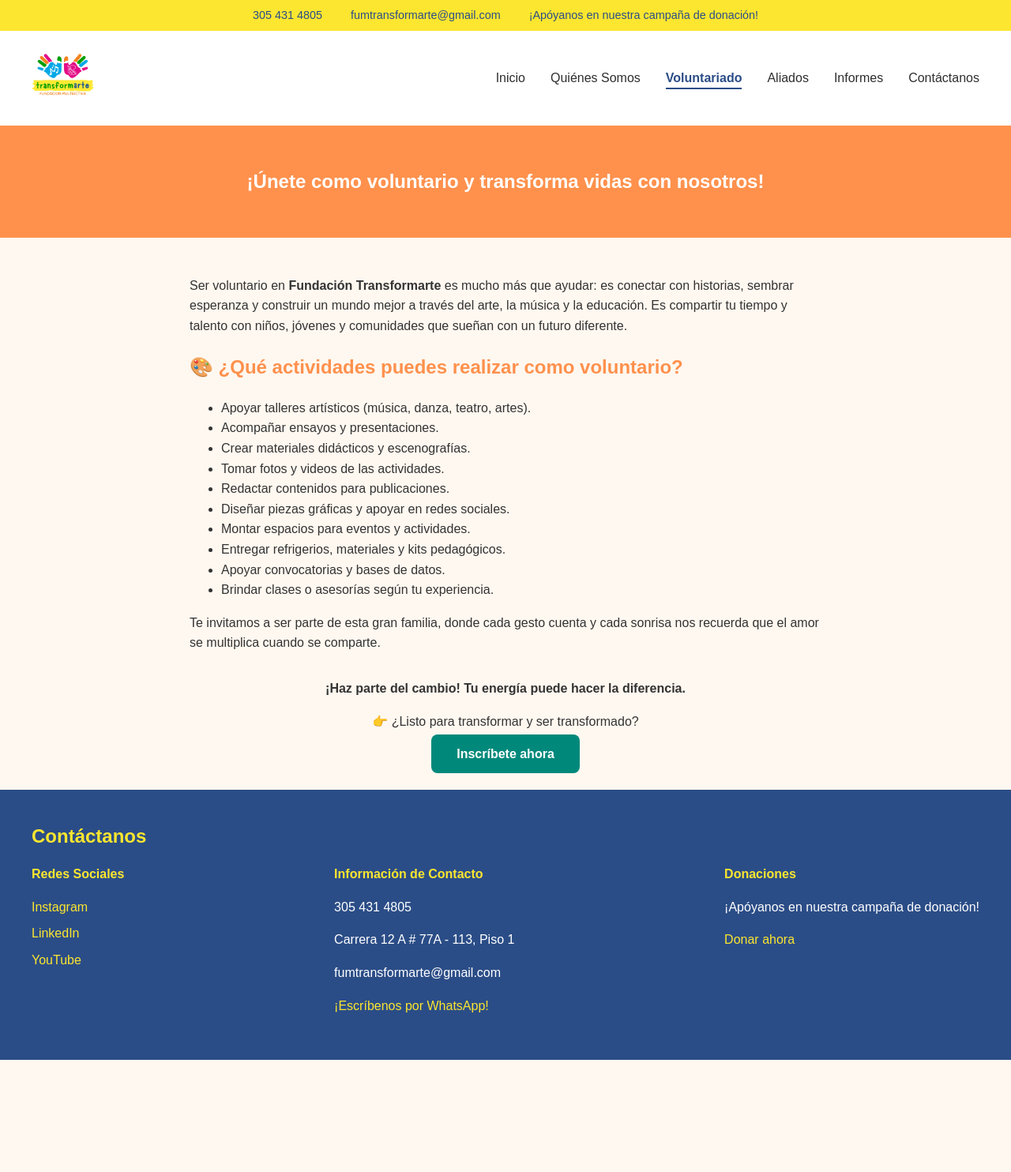
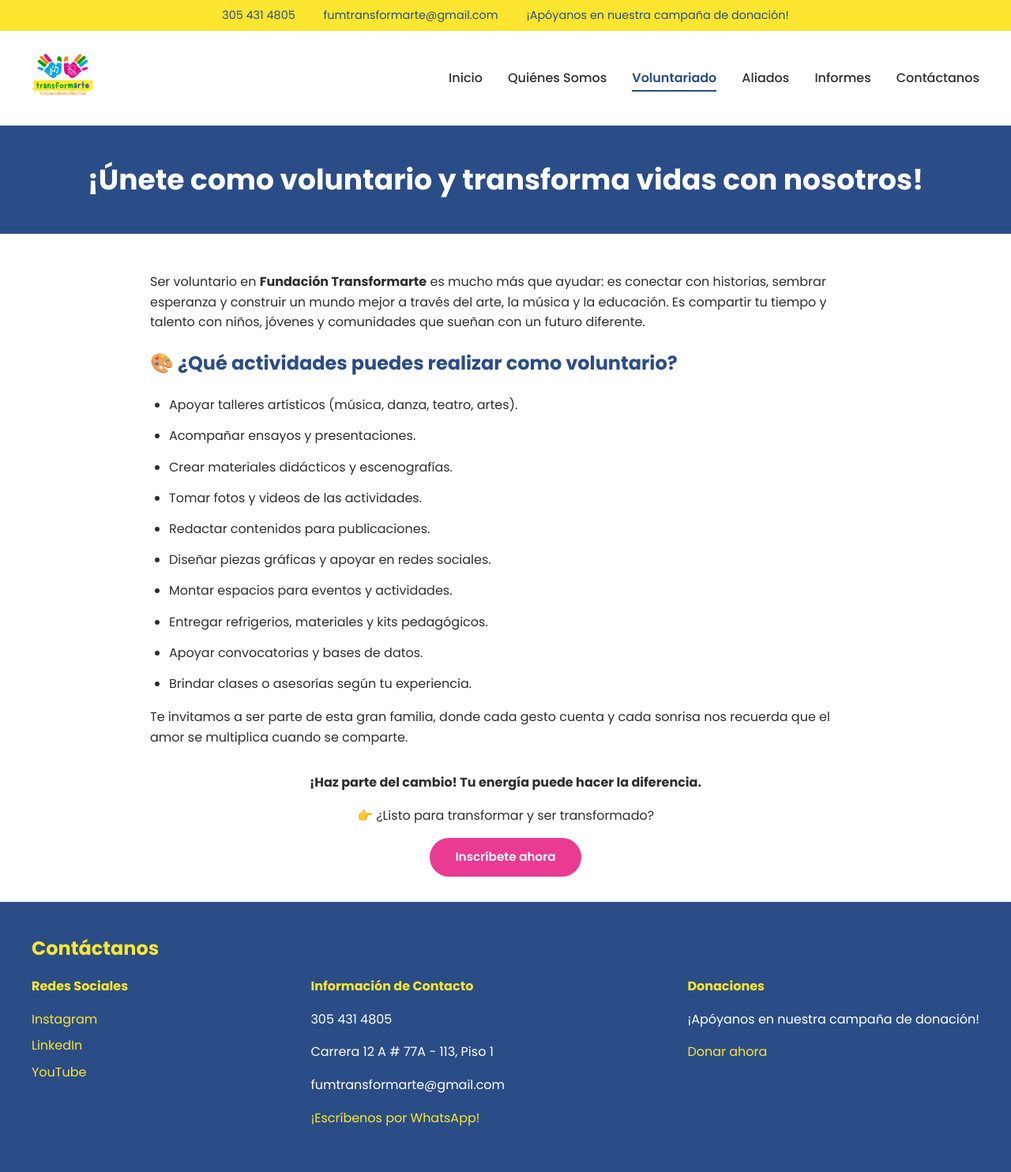
Before and after one commit to fundatransformarte/website, a Jekyll site: the page built from volunteering.html, in a window 1280 px wide. Shown: the whole page at 79% size. Built offline with Jekyll 4.4.1, drawn with Linux system fonts in a browser that asks for light colours; before the commit the page ends 1342 px from its top, so only the background shows below that.

Commit message:
refactor(css): unify allies and volunteer pages with design system
Co-authored-by: GitHub Copilot <copilot@github.com>

```diff
--- a/allies.html
+++ b/allies.html
@@ -11,7 +11,7 @@ custom_css:
   <h1>¡Conviértete en un Aliado de Fundación Transformarte!</h1>
 </section>
 
-<main>
+<main class="allies-page">
   <p>Ser Aliado de la <strong>Fundación Transformarte</strong> es sumarte a un esfuerzo colectivo que va más allá del
     apoyo financiero. Es ser parte activa de un cambio real y duradero en la vida de niños y jóvenes de comunidades
     vulnerables.</p>
@@ -37,7 +37,7 @@ custom_css:
     construiremos un futuro mejor!</p>
 
   <div class="call-to-action">
-    <a href="{{ site.donations_online_url }}" target="_blank">Donaciones online</a>
-    <a href="{{ site.donations_materials_form }}" target="_blank">Donaciones materiales</a>
+    <a href="{{ site.donations_online_url }}" target="_blank" rel="noopener noreferrer">Donaciones online</a>
+    <a href="{{ site.donations_materials_form }}" target="_blank" rel="noopener noreferrer">Donaciones materiales</a>
   </div>
 </main>
--- a/assets/css/testimonials.css
+++ b/assets/css/testimonials.css
@@ -206,4 +206,3 @@
     font-size: 0.8rem;
   }
 }
-}
--- a/assets/css/volunteer.css
+++ b/assets/css/volunteer.css
@@ -1,51 +1,54 @@
-body {
-  font-family: Arial, sans-serif;
-  margin: 0;
-  padding: 0;
-  background-color: #fff8f0;
-  color: #333;
-}
-
-main {
-  padding: 2rem;
-  max-width: 800px;
-  margin: auto;
-}
-
-h2 {
-  color: #ff914d;
-}
-
+/* Volunteer page */
 .volunteer-header {
-  background-color: #ff914d;
-  color: white;
-  padding: 2rem;
+  background-color: var(--primary);
+  color: var(--white);
+  padding: 2.5rem 1rem;
   text-align: center;
 }
 
-.volunteer-header ul {
+.volunteer-header h1 {
+  margin: 0;
+  font-size: 1.75rem;
+}
+
+.volunteer-page {
+  max-width: 900px;
+  margin: 0 auto;
+  padding: 2rem 1rem;
+}
+
+.volunteer-page ul {
   padding-left: 1.5rem;
 }
 
-.volunteer-header ul li {
-  margin-bottom: 0.5rem;
+.volunteer-page ul li {
+  margin-bottom: 0.75rem;
+  line-height: 1.7;
 }
 
-.call-to-action {
+.volunteer-page .call-to-action {
   margin-top: 2rem;
   text-align: center;
 }
 
-.call-to-action a {
-  background-color: #00897b;
-  color: white;
-  padding: 1rem 2rem;
-  border-radius: 8px;
+.volunteer-page .call-to-action a {
+  display: inline-block;
+  background-color: var(--secondary);
+  color: var(--white);
+  padding: 0.75rem 2rem;
+  border-radius: 2rem;
   text-decoration: none;
-  font-weight: bold;
-  transition: background-color 0.3s ease;
+  font-weight: 600;
+  font-size: 0.95rem;
+  transition: background-color 0.2s ease;
 }
 
-.call-to-action a:hover {
-  background-color: #00695c;
+.volunteer-page .call-to-action a:hover {
+  background-color: var(--primary);
 }
+
+@media screen and (min-width: 768px) {
+  .volunteer-header h1 {
+    font-size: 2.25rem;
+  }
+}
--- a/volunteering.html
+++ b/volunteering.html
@@ -11,7 +11,7 @@ custom_css:
   <h1>¡Únete como voluntario y transforma vidas con nosotros!</h1>
 </section>
 
-<main>
+<main class="volunteer-page">
   <p>Ser voluntario en <strong>Fundación Transformarte</strong> es mucho más que ayudar: es conectar con historias,
     sembrar esperanza y construir un mundo mejor a través del arte, la música y la educación. Es compartir tu tiempo y
     talento con niños, jóvenes y comunidades que sueñan con un futuro diferente.</p>
@@ -36,6 +36,6 @@ custom_css:
   <div class="call-to-action">
     <p><strong>¡Haz parte del cambio! Tu energía puede hacer la diferencia.</strong></p>
     <p>👉 ¿Listo para transformar y ser transformado?</p>
-    <a href="{{ site.volunteer_form }}" target="_blank">Inscríbete ahora</a>
+    <a href="{{ site.volunteer_form }}" target="_blank" rel="noopener noreferrer">Inscríbete ahora</a>
   </div>
 </main>
```
Also changed, not shown: assets/css/allies.css (+33 -31 lines), assets/css/management-report.css (+5 -5 lines).
